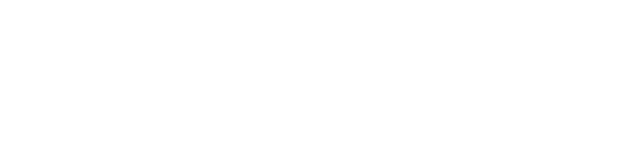
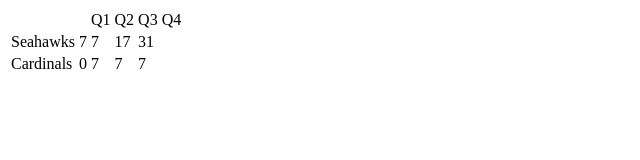
Before and after one commit to audiowaves/audiowaves.github.io, a plain HTML site: page 4-6_game1.html in a window 1280 px wide. Shown: the whole page, without its empty margins (0-640 px from the left). Drawn offline with Linux system fonts and the light colour scheme.

Commit message:
Update 4-6_game1.html

```diff
--- a/4-6_game1.html
+++ b/4-6_game1.html
@@ -31,4 +31,29 @@ Games: Football, hockey (3 periods, so 4col instead of 5), bowling
     <link rel="stylsheet" href="4-6_game.css"/>
     <title>4.6 Scorecards</title>
   </head>
+  <body>
+    <table>
+      <th>
+        <td></td>
+        <td>Q1</td>
+        <td>Q2</td>
+        <td>Q3</td>
+        <td>Q4</td>
+      </th>
+      <tr>
+        <td>Seahawks</td>
+        <td>7</td>
+        <td>7</td>
+        <td>17</td>
+        <td>31</td>
+      </tr>
+      <tr>
+        <td>Cardinals</td>
+        <td>0</td>
+        <td>7</td>
+        <td>7</td>
+        <td>7</td>
+      </tr>
+    </table>
+  </body>
 </html>
```
